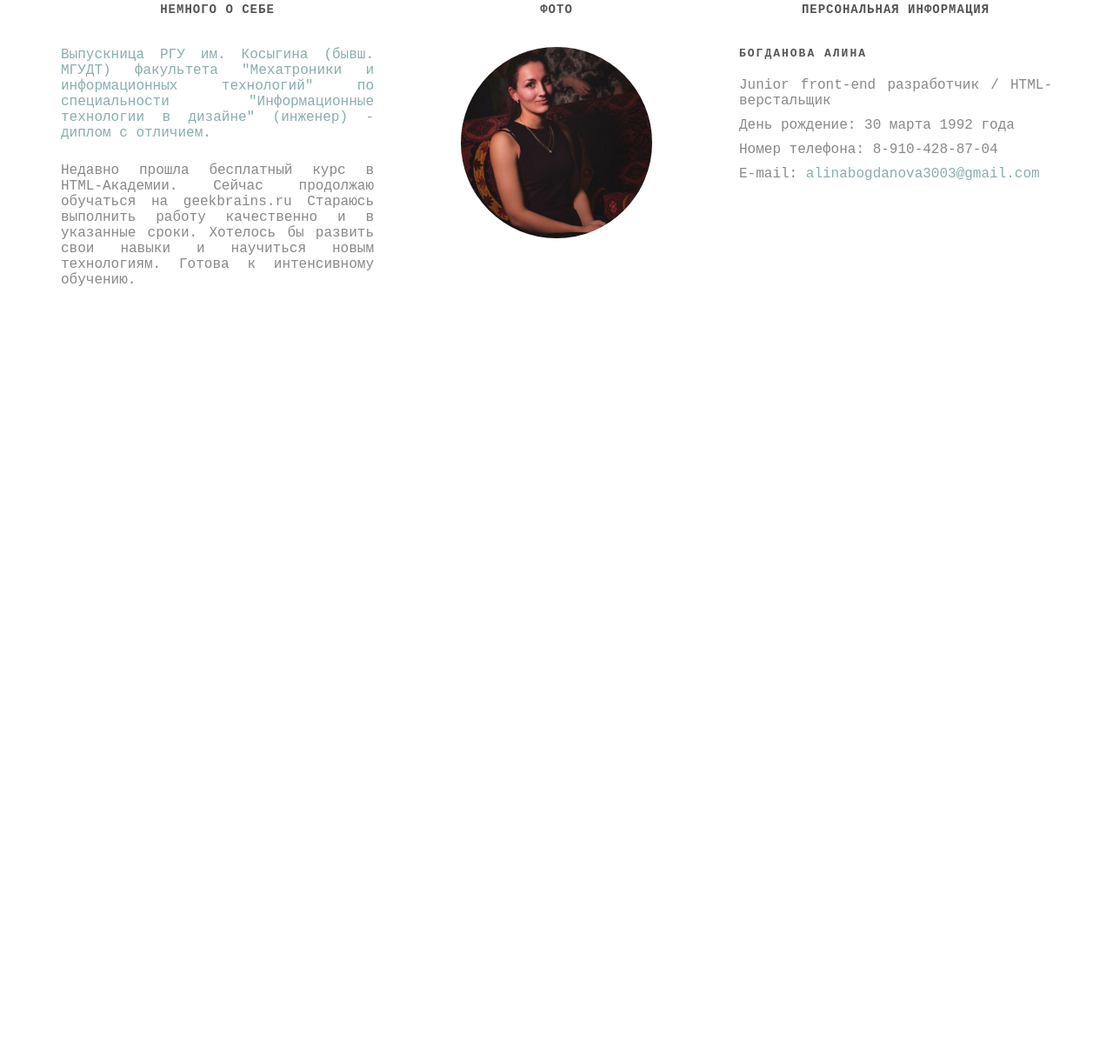
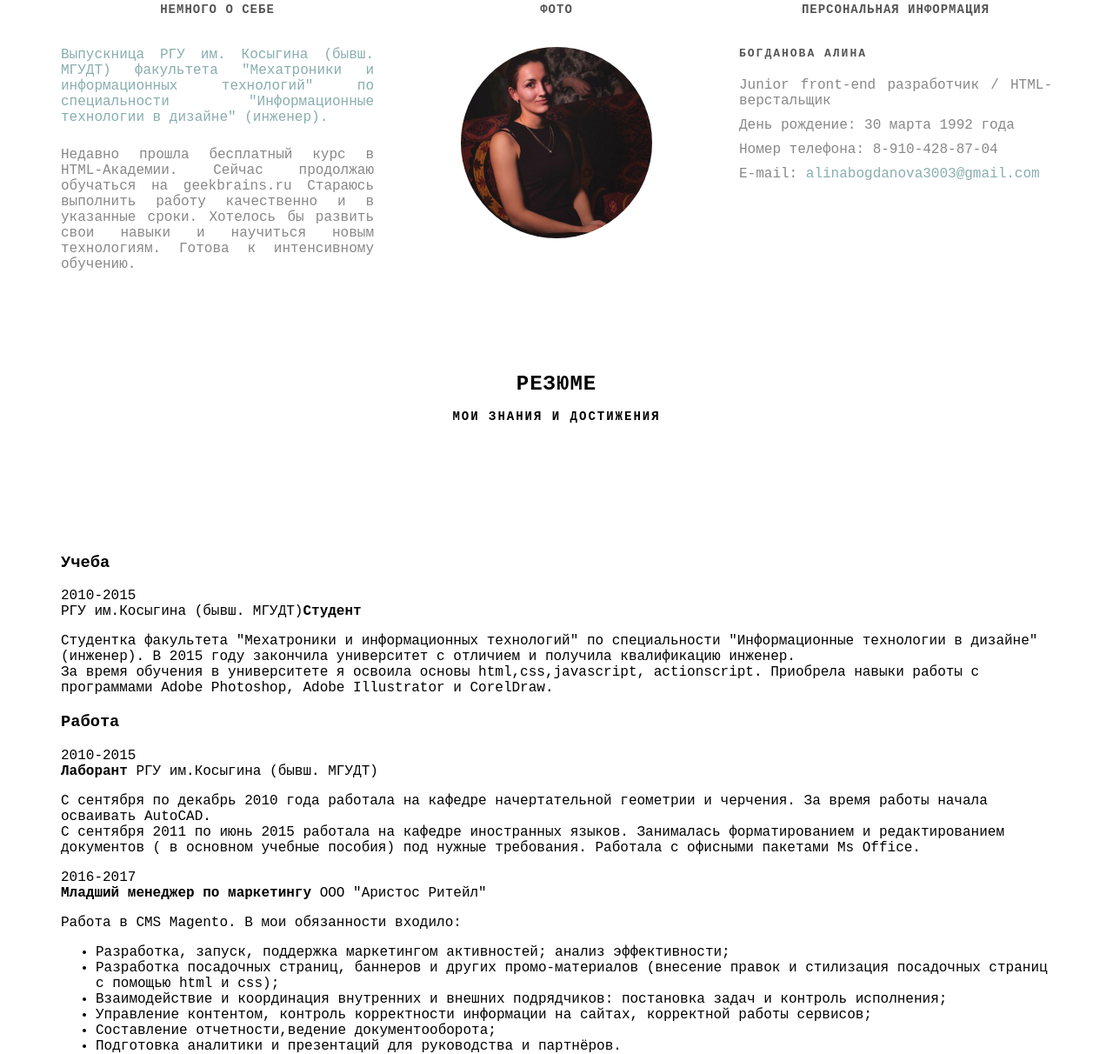
Before and after one commit to alina-bogdanova/alina-bogdanova.github.io, a plain HTML site: page index.html in a window 1280 px wide. Shown: the part 1056-2268 px from the top of the page at 87% size. Before the commit the page ends 1502 px from the top, so only its background shows below. Drawn offline with Linux system fonts and the light colour scheme.

Commit message:
Add files via upload

```diff
--- a/index.html
+++ b/index.html
@@ -24,8 +24,8 @@
 					<ul>
 						<li><a href="#home" class="open-overlay-menu" data-content="The beginning">Home</a></li>
 						<li><a href="#about" class="open-overlay-menu"  data-content="Давайте познакомимся">Обо мне</a></li>
-						<li><a href="#" class="open-overlay-menu" data-content="I got game">Skills</a></li>
-						<li><a href="#" class="open-overlay-menu" data-content="Only the finest">Works</a></li>
+						<li><a href="#resume" class="open-overlay-menu" data-content="Мои знания">Учеба</a></li>
+						<li><a href="#work" class="open-overlay-menu" data-content="Мои достижения">Работа</a></li>
 						<li><a href="#" class="open-overlay-menu" data-content="Don't hesitate">Contact</a></li>
 					</ul>
 				</nav>
@@ -60,7 +60,7 @@
 				<div class="section_header wow fadeInUp" data-wow-duration="2s">
 					<h1>Обо мне</h1>
 
-					<div class="desc_about">
+					<div class="desc_wrap">
 						<p>Давайте познакомимся</p>
 					</div>
 				</div>
@@ -70,7 +70,7 @@
 						<div class="desc_container">
 							<div class="desc_container_left wow fadeInLeft" >
 								<h3>Немного о себе</h3>
-								<p>Выпускница РГУ им. Косыгина (бывш. МГУДТ) факультета "Мехатроники и информационных технологий" по специальности "Информационные технологии в дизайне" (инженер) - диплом с отличием. </p>
+								<p>Выпускница РГУ им. Косыгина (бывш. МГУДТ) факультета "Мехатроники и информационных технологий" по специальности "Информационные технологии в дизайне" (инженер). </p>
 								<p>Недавно прошла бесплатный курс в HTML-Академии. Сейчас продолжаю обучаться на geekbrains.ru
 
 								Стараюсь выполнить работу качественно и в указанные сроки. Хотелось бы развить свои навыки и научиться новым технологиям. Готова к интенсивному обучению.
@@ -98,11 +98,85 @@
 								</ul>
 							</div>
 
+						</div>
+					</div>
+				</div>
+			</section>
 
+			<section class="resume">
+				<div class="section_header wow fadeInUp" data-wow-duration="2s">
+					<h1>Резюме</h1>
+
+					<div class="desc_wrap">
+						<p>Мои знания и достижения</p>
+					</div>
+				</div>
+
+				<div class="section_content">
+					<div class="container">
+						<div class="resume_container">
+							<div class="resume_container_left" id="resume" >
+								<h3>Учеба</h3>
+								<div class="resume_icon">
+								</div>
+
+								<div class="resume_item wow fadeInLeft">
+									<div class="year">
+										2010-2015
+									</div>
+									<div class="resume_desc">
+										РГУ им.Косыгина (бывш. МГУДТ)<strong>Студент</strong>
+									</div>
+									<p>Студентка факультета "Мехатроники и информационных технологий" по специальности "Информационные технологии в дизайне" (инженер). В 2015 году закончила университет с отличием и получила квалификацию инженер.<br>
+									За время обучения в университете я освоила основы html,css,javascript, actionscript. Приобрела навыки работы с программами Adobe Photoshop, Adobe Illustrator и CorelDraw.
+									</p>
+								</div>
+							</div>
+
+							<div class="resume_container_right" id="work">
+								<h3>Работа</h3>
+								<div class="resume_icon">
+								</div>
+
+								<div class="resume_item wow fadeInRight">
+									<div class="year">
+										2010-2015
+									</div>
+									<div class="resume_desc">
+										<strong>Лаборант</strong>
+										РГУ им.Косыгина (бывш. МГУДТ)
+									</div>
+									<p>С сентября по декабрь 2010 года работала на кафедре начертательной геометрии и черчения. За время работы начала осваивать AutoCAD.<br>
+									С сентября 2011 по июнь 2015 работала на кафедре иностранных языков. Занималась форматированием и редактированием документов ( в основном учебные пособия) под нужные требования. Работала с офисными пакетами Ms Office.
+									</p>
+								</div>
+
+								<div class="resume_item wow fadeInRight">
+									<div class="year">
+										2016-2017
+									</div>
+									<div class="resume_desc">
+										<strong>Младший менеджер по маркетингу</strong>
+										ООО "Аристос Ритейл"
+									</div>
+									<p>Работа в CMS Magento. В мои обязанности входило:</p>
+										<ul>
+											<li>Разработка, запуск, поддержка маркетингом активностей; анализ эффективности;</li>
+											<li>Разработка посадочных страниц, баннеров и других промо-материалов (внесение правок и стилизация посадочных страниц с помощью html и css); </li>
+											<li>Взаимодействие и координация внутренних и внешних подрядчиков: постановка задач и контроль исполнения;</li>
+											<li>Управление контентом, контроль корректности информации на сайтах, корректной работы сервисов;</li>
+											<li>Составление отчетности,ведение документооборота;</li>
+											<li>Подготовка аналитики и презентаций для руководства и партнёров.</li>
+										</ul>
+								</div>
+							</div>
 
 						</div>
 					</div>
 				</div>
+
+
+
 			</section>
 
 
```
